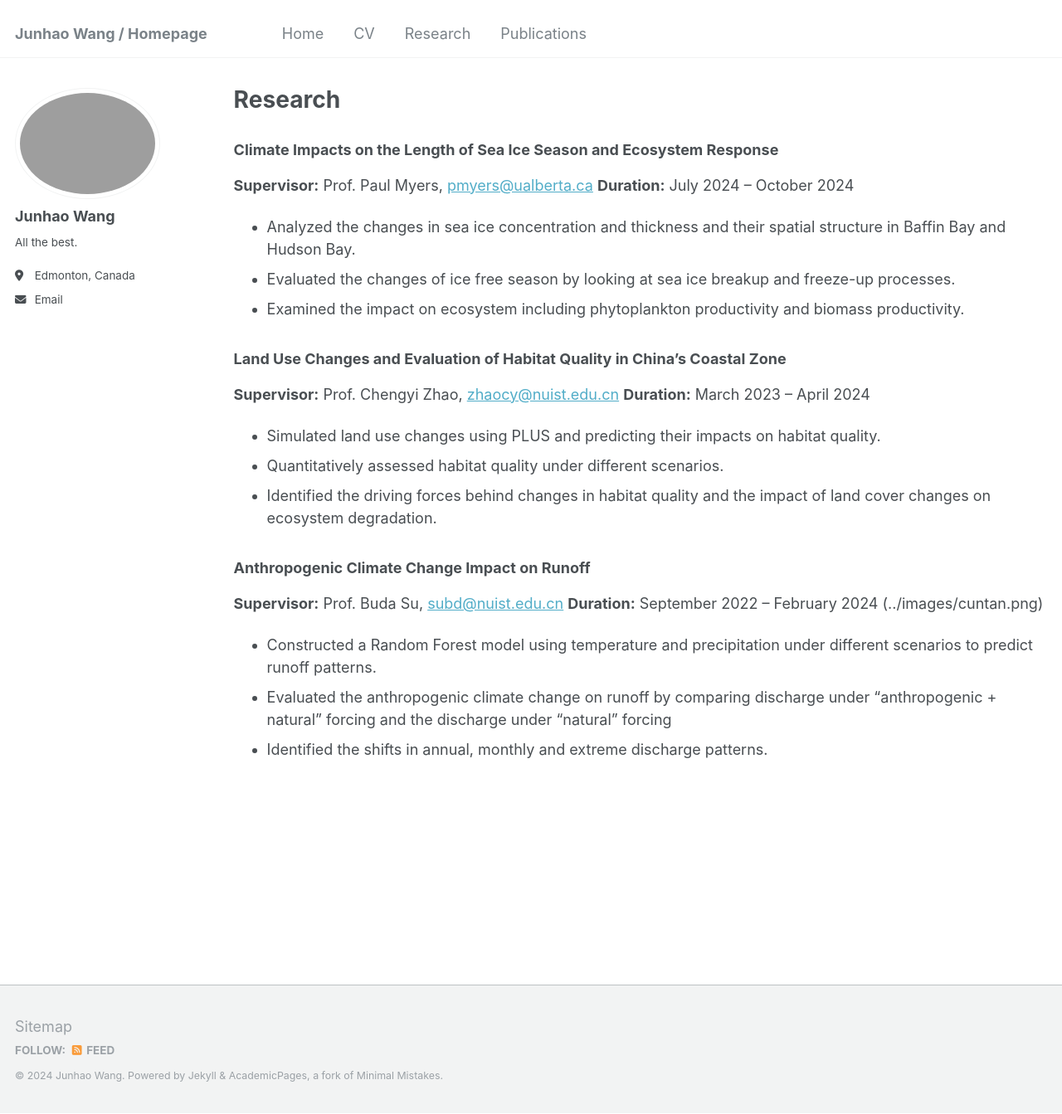
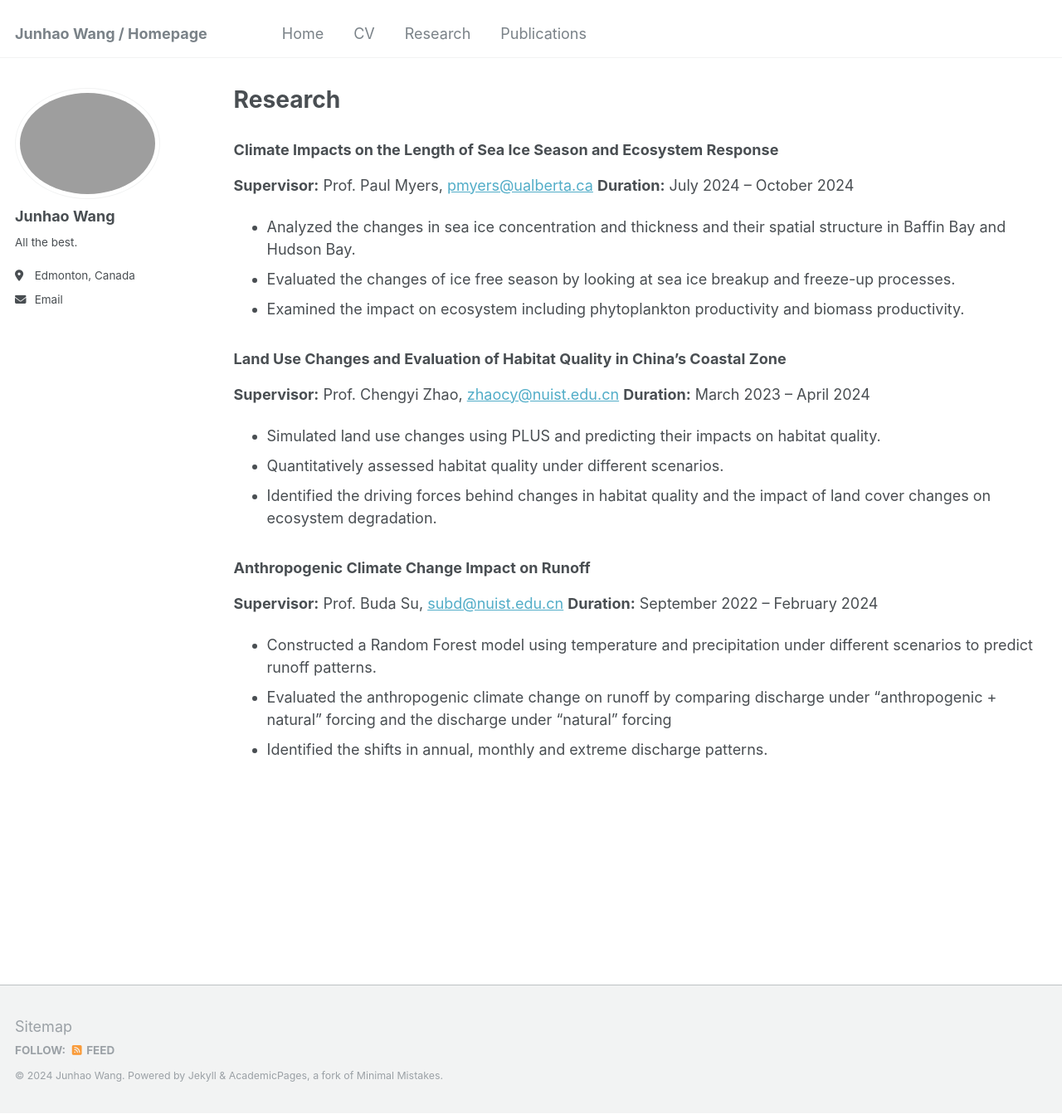
Before and after one commit to sigmundw/sigmundw.github.io, a Jekyll site: the page built from _pages/research.md, in a window 1280 px wide and 1343 px high. Shown: the whole window at 83% size. Built offline with Jekyll 4.4.1, drawn with Linux system fonts in a browser that asks for light colours.

Commit message:
Update research.md

```diff
--- a/_pages/research.md
+++ b/_pages/research.md
@@ -27,7 +27,6 @@ redirect_from:
 ### Anthropogenic Climate Change Impact on Runoff
 **Supervisor:** Prof. Buda Su, [subd@nuist.edu.cn](subd@nuist.edu.cn)
 **Duration:** September 2022 – February 2024
-(../images/cuntan.png)
 
 - Constructed a Random Forest model using temperature and precipitation under different scenarios to predict runoff patterns.
 - Evaluated the anthropogenic climate change on runoff by comparing discharge under “anthropogenic + natural” forcing and the discharge under “natural” forcing
```
